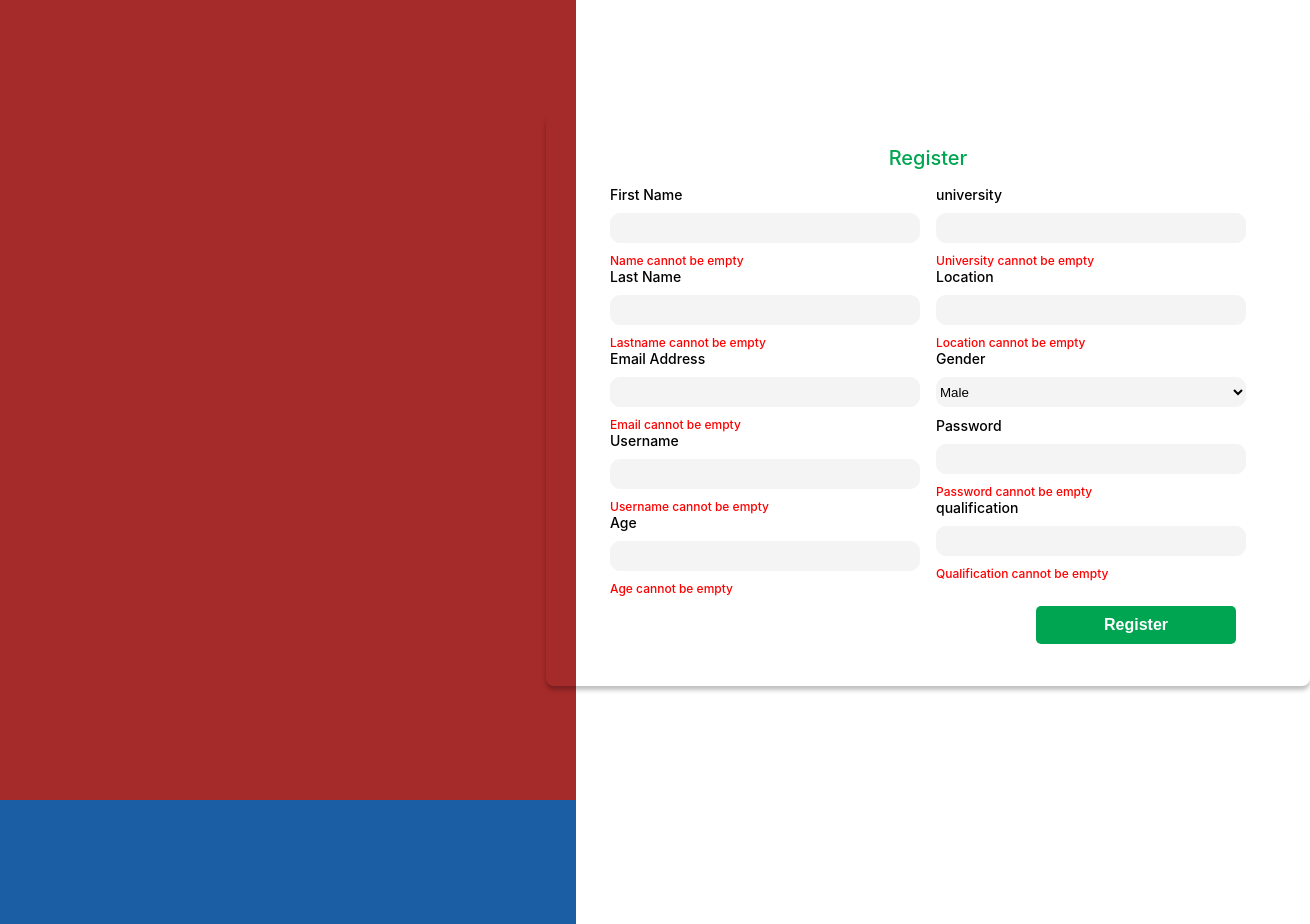
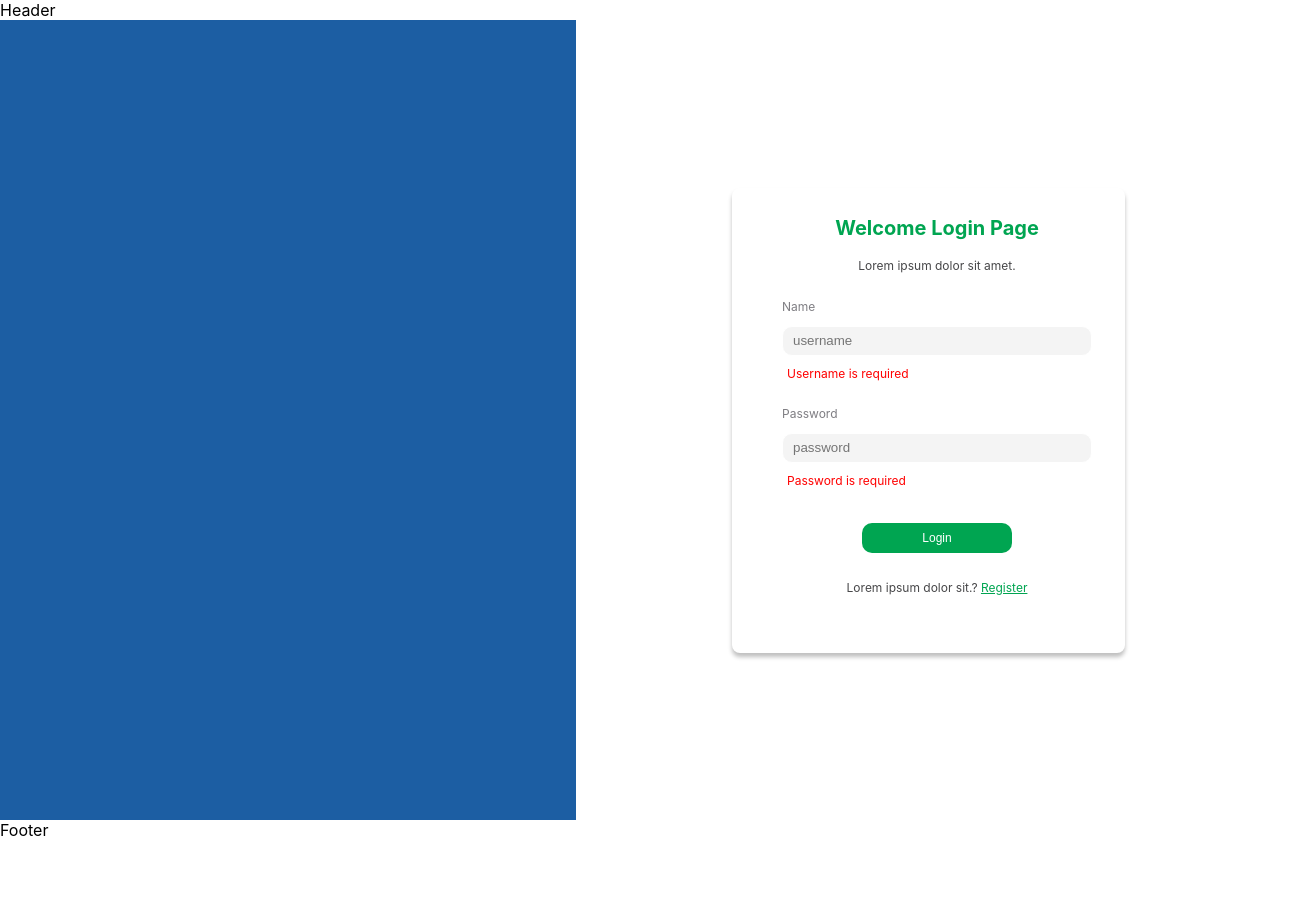
Before and after one commit to iambabazada/DoStudent-Web, a React (Create React App) app: page /login in a window 1280 px wide. Shown: the top 924 px of the page, 1310 px wide, since content can reach past the window. After the commit the page ends 840 px from the top, so only its background shows below. Built offline with nearby package versions, Linux system fonts and the light colour scheme; the HTML template or start-up script is replaced by a standard one.

Commit message:
created router app

```diff
--- a/src/App.js
+++ b/src/App.js
@@ -1,12 +1,21 @@
 import React from 'react'
 import Register from './pages/auth/Register'
 import Login from './pages/auth/Login'
+import { BrowserRouter, } from 'react-router-dom'
+import Router from './router/router'
 
 const App = () => {
   return (
     <div>
-      <Register />
-      <Login />
+      <BrowserRouter >
+        <header>
+          Header
+        </header>
+        <Router />
+        <footer>
+          Footer
+        </footer>
+      </BrowserRouter>
     </div>
   )
 }
--- a/src/pages/auth/Login.js
+++ b/src/pages/auth/Login.js
@@ -1,6 +1,7 @@
 import React from "react";
 import styles from '../../styles/pages/auth/Login.module.css'
 import { useState, useEffect } from "react";
+import { Link } from "react-router-dom";
 
 const Login = () => {
     const [username, setUsername] = useState("");
@@ -20,10 +21,10 @@ const Login = () => {
     }
 
     useEffect(() => {
-        if(username !== ""){
+        if (username !== "") {
             setError(false)
         }
-        if(password !== ""){
+        if (password !== "") {
             setError(false)
         }
     }, [username, password])
@@ -67,7 +68,7 @@ const Login = () => {
                         </div>
                     </form>
                     <span>
-                        Lorem ipsum dolor sit.? <a href="#">Register</a>
+                        Lorem ipsum dolor sit.? <Link to="/register">Register</Link>
                     </span>
                 </div>
             </div>
--- /dev/null
+++ b/src/router/router.jsx
@@ -0,0 +1,9 @@
+import { useRoutes } from 'react-router-dom'
+import routeData from './routes'
+
+const Router = () => {
+    const routes = useRoutes(routeData)
+    return routes
+}
+
+export default Router
--- /dev/null
+++ b/src/router/routes.jsx
@@ -0,0 +1,16 @@
+import Login from "../pages/auth/Login"
+import Register from "../pages/auth/Register"
+
+const routes = [
+    {
+        path: "/login",
+        element: <Login />
+    },
+    {
+        path: "/register",
+        element: <Register />
+    },
+
+]
+
+export default routes
```
Also changed, not shown: package.json (+3 -6 lines), 1 other file (tests, documents, lock files or other folders).
